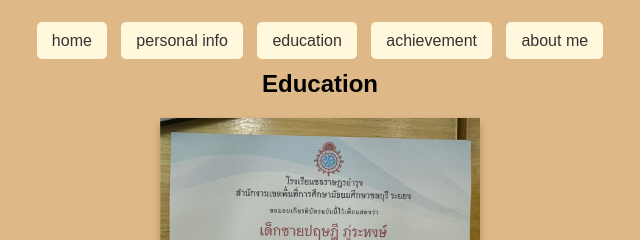
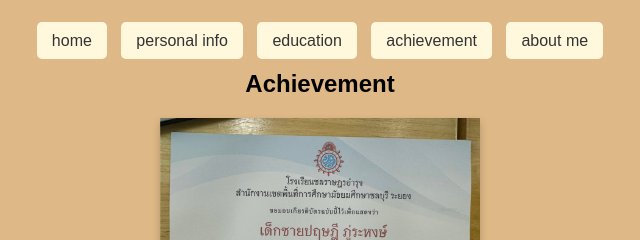
Before and after one commit to f1xwqr/Pritsadee.github.io, a plain HTML site: page achievement.html in a window 1280 px wide. Shown: the part 217-457 px from the top of the page, 320-960 px from the left. Drawn offline with Linux system fonts and the light colour scheme.

Commit message:
Update achievement.html

```diff
--- a/achievement.html
+++ b/achievement.html
@@ -75,7 +75,7 @@
     </style>
 </head>
 <body>
-    <h2>Education</h2>
+    <h2>Achievement</h2>
 
 <div class="card" style="margin-left: auto; margin-right: auto;">
     <img src="m321705.jpeg" alt="Avatar" style="width:100%;">
```
